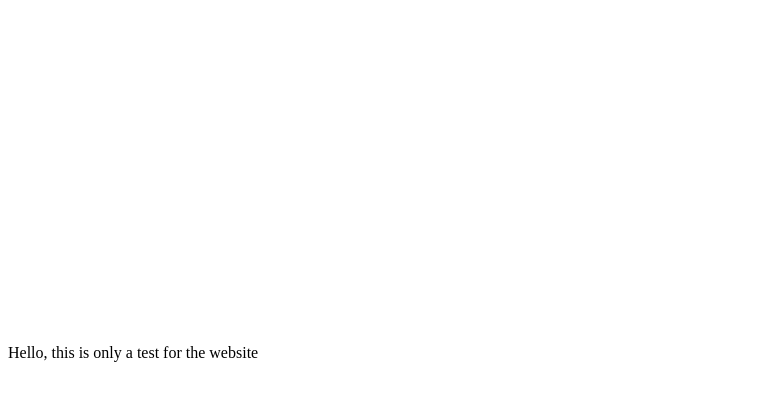
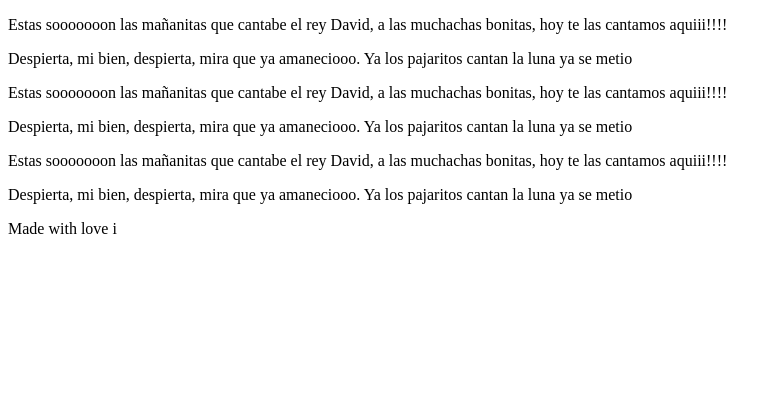
Before and after one commit to pedroalexdev/lapuac, a plain HTML site: page index.html in a window 1280 px wide. Shown: the whole page, without its empty margins (0-781 px from the left). Drawn offline with Linux system fonts and the light colour scheme.

Commit message:
maquetacion del html

```diff
--- a/index.html
+++ b/index.html
@@ -5,20 +5,45 @@
     <meta http-equiv="X-UA-Compatible" content="IE=edge">
     <meta name="viewport" content="width=device-width, initial-scale=1.0">
     <title>Document</title>
-    <style>
-        div{
-            width: 320px;
-            height: 320px;
-        }
-        div img {
-            width: 100%;
-        }
-    </style>
 </head>
 <body>
-    <div>
-        <img src="./AREmoji_20211101_111912_1886.gif" alt="">
-    </div>
-    <p>Hello, this is only a test for the website</p>
+    <header>
+        <title>
+            <h1>
+                Adivina que???? (no es una trivia 🤣)
+            </h1>
+        </title>
+    </header>
+    <main>
+        <section class="doubt">
+            <div>
+
+            </div>
+            <p>Estas sooooooon las mañanitas que cantabe el rey David, a las muchachas bonitas, hoy te las cantamos aquiii!!!!</p>
+            <p>Despierta, mi bien, despierta, mira que ya amaneciooo. Ya los pajaritos cantan la luna ya se metio</p>
+        </section>
+        <section class="surprise">
+            <div>
+
+            </div>
+            <p>Estas sooooooon las mañanitas que cantabe el rey David, a las muchachas bonitas, hoy te las cantamos aquiii!!!!</p>
+            <p>Despierta, mi bien, despierta, mira que ya amaneciooo. Ya los pajaritos cantan la luna ya se metio</p>
+        </section>
+        <section class="wishes">
+            <div></div>
+            <div></div>
+            <div></div>
+        </section>
+        <section class="doubt">
+            <div>
+                <div></div>
+            </div>
+            <p>Estas sooooooon las mañanitas que cantabe el rey David, a las muchachas bonitas, hoy te las cantamos aquiii!!!!</p>
+            <p>Despierta, mi bien, despierta, mira que ya amaneciooo. Ya los pajaritos cantan la luna ya se metio</p>
+        </section>
+    </main>
+    <footer>
+        <p>Made with love <span>i</span></p>
+    </footer>
 </body>
 </html>
```
